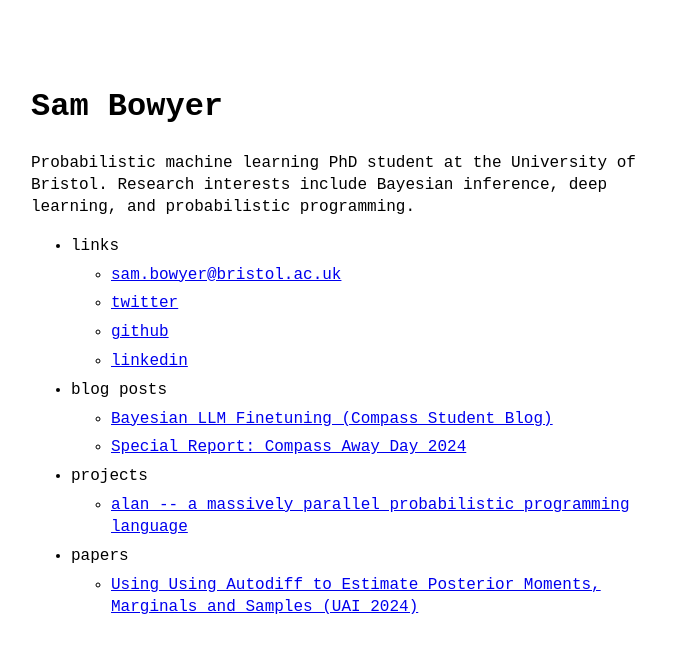
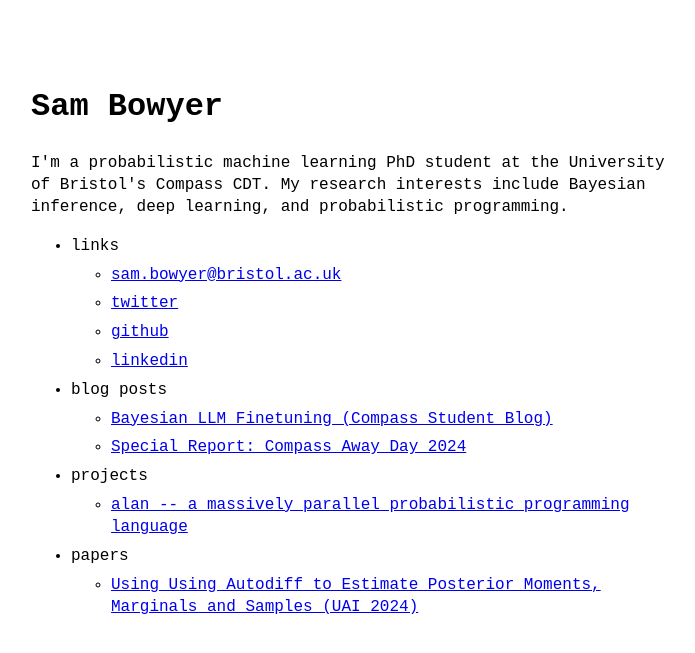
Before and after one commit to sambowyer/sambowyer.github.io, a Jekyll site: the page built from index.md, in a window 1280 px wide. Shown: the top 653 px of the page, without its empty margins (289-984 px from the left). Built offline with Jekyll 4.4.1, drawn with Linux system fonts in a browser that asks for light colours.

Commit message:
Update bio

```diff
--- a/_config.yml
+++ b/_config.yml
@@ -16,12 +16,13 @@
 title: Sam Bowyer
 email: sambowyer2@gmail.com
 description: >- # this means to ignore newlines until "baseurl:"
-  Probabilistic machine learning PhD student at the University of Bristol. Research interests include Bayesian inference, deep learning, and probabilistic programming.
+  I'm a probabilistic machine learning PhD student at the University of Bristol's Compass CDT. My research interests include Bayesian inference, deep learning, and probabilistic programming.
 baseurl: / # the subpath of your site, e.g. /blog
 domain: sambowyer.com
 url: https://sambowyer.com # the base hostname & protocol for your site, e.g. http://example.com
 twitter_username: sambowyer__
 github_username:  sambowyer
+favicon: /assets/icon.png
 
 # Build settings
 markdown: kramdown
```
Also changed, not shown: assets/icon.png (added).
